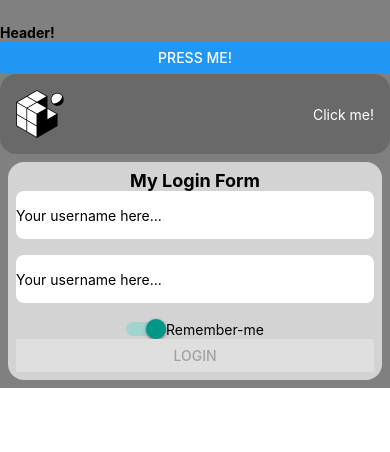
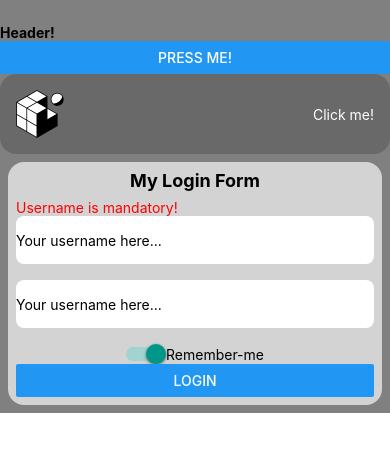
Before and after one commit to university-lessons/pdm-ts-lesson10-components, a React Native app: screen / in a window 390 px wide. Shown: the top 452 px of the page. Built offline with nearby package versions, Linux system fonts and the light colour scheme.

Commit message:
added error messages

```diff
--- a/components/MyForm.tsx
+++ b/components/MyForm.tsx
@@ -6,6 +6,7 @@ import {
   Button,
   Switch,
   KeyboardAvoidingView,
+  Alert,
 } from "react-native";
 import React, { useState } from "react";
 
@@ -25,6 +26,9 @@ export default function MyForm({ onSubmit, title }: MyFormProps) {
     <View style={styles.container}>
       <Text style={styles.header}>{title}</Text>
 
+      {username.length === 0 && (
+        <Text style={styles.error}>Username is mandatory!</Text>
+      )}
       <TextInput
         placeholder="Your username here..."
         style={styles.input}
@@ -46,8 +50,20 @@ export default function MyForm({ onSubmit, title }: MyFormProps) {
       </View>
 
       <Button
-        disabled={canSubmit}
-        onPress={() => onSubmit(username, password, remember)}
+        // disabled={canSubmit}
+        onPress={() => {
+          if (username.length === 0) {
+            Alert.alert("Error", "Username is not filled!");
+            return;
+          }
+
+          if (password.length === 0) {
+            Alert.alert("Error", "Password is not filled!");
+            return;
+          }
+
+          onSubmit(username, password, remember);
+        }}
         title="Login"
       />
     </View>
@@ -77,4 +93,8 @@ const styles = StyleSheet.create({
     alignItems: "center",
     justifyContent: "center",
   },
+  error: {
+    color: "red",
+    marginTop: 8,
+  },
 });
```
